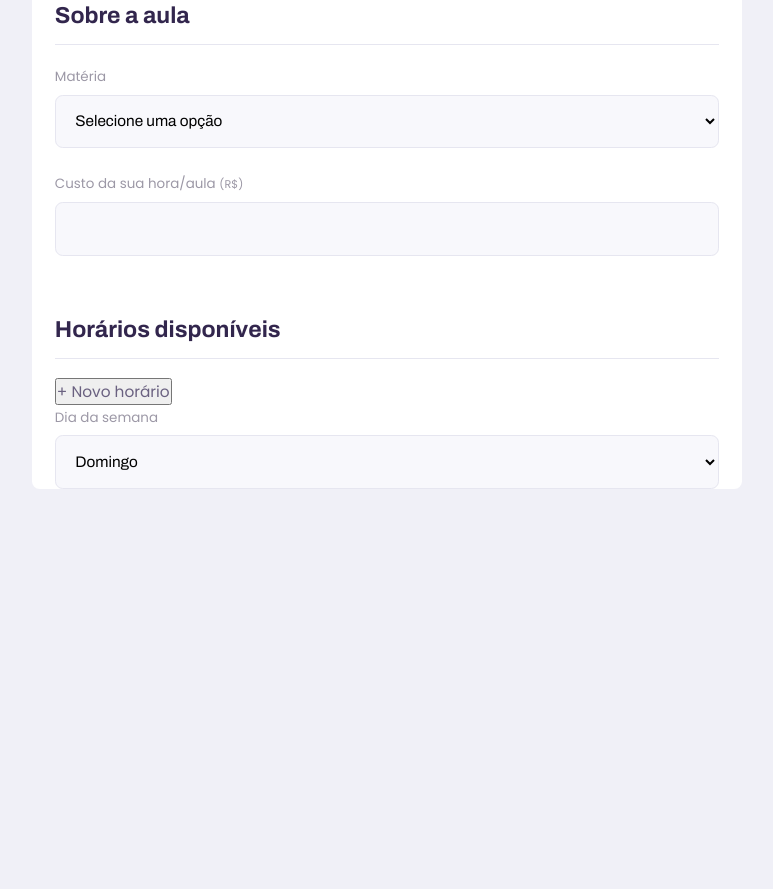
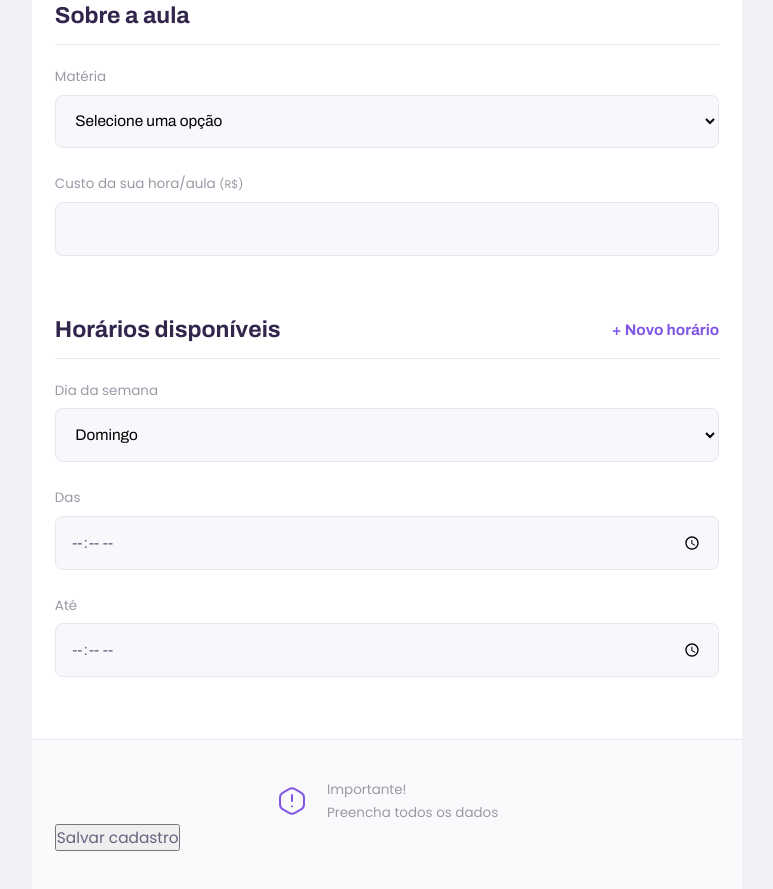
Before and after one commit to amandagonsalves/nodejs-basic-study-platform, a plain HTML site: page give-classes.html in a window 1280 px wide. Shown: the part 1002-1891 px from the top of the page, without its empty margins (253-1026 px from the left). Before the commit the page ends 1491 px from the top, so only its background shows below. Drawn offline with Linux system fonts and the light colour scheme.

Commit message:
form give classes

```diff
--- a/give-classes.html
+++ b/give-classes.html
@@ -75,12 +75,14 @@
                         </div>
                     </fieldset>
                     <fieldset>
-                        <legend>Horários disponíveis</legend>
-                        <button id="add-time">+ Novo horário</button>
+                        <legend>
+                            Horários disponíveis
+                            <button id="add-time">+ Novo horário</button>
+                        </legend>
                         <div class="schedule-item">
                             <div class="select-block">
                                 <label for="weekday">Dia da semana</label>
-                                <select name="weekday[]" id="weekday">
+                                <select name="weekday[]" required>
                                     <option value="" disabled="" hidden="">Selecione uma opção</option>
                                     <option value="0">Domingo</option>
                                     <option value="1">Segunda-feira</option>
@@ -91,9 +93,24 @@
                                     <option value="6">Sábado</option>
                                 </select>
                             </div>
+                            <div class="input-block">
+                                <label for="time_from">Das</label>
+                                <input type="time" name="time_from[]" required>
+                            </div>
+                            <div class="input-block">
+                                <label for="time_to">Até</label>
+                                <input type="time" name="time_to[]" required>
+                            </div>
                         </div>
                     </fieldset>
                 </form>
+                <footer>
+                    <p>
+                        <img src="/images/icons/warning.svg" alt="aviso importante">
+                        Importante!<br>Preencha todos os dados
+                    </p>
+                    <button type="submit" form="create-class">Salvar cadastro</button>
+                </footer>
             </main>
         </div>
     </body>
--- a/styles/partials/page-give-classes.css
+++ b/styles/partials/page-give-classes.css
@@ -28,6 +28,17 @@
     padding-bottom: 1.6rem;
     border-bottom: 1px solid var(--color-line-in-white);
 }
+#page-give-classes fieldset legend button {
+    background: none;
+    border: 0;
+    color: var(--color-primary);
+    font: 700 1.6rem Archivo;
+    cursor: pointer;
+    transition: 0.2s;
+}
+#page-give-classes fieldset legend button:hover {
+    color: var(--color-primary-dark);
+}
 #page-give-classes fieldset+fieldset {
     margin-top: 6.4rem;
 }
@@ -36,6 +47,23 @@
 #page-give-classes main fieldset .select-block+.input-block {
     margin-top: 2.4rem;
 }
+#page-give-classes main footer {
+    padding: 4rem 2.4rem;
+    background-color: var(--color-box-footer);
+    border-top: 1px solid var(--color-line-in-white);
+    margin-top: 6.4rem;
+}
+#page-give-classes main footer p {
+    display: flex;
+    align-items: center;
+    justify-content: center;
+    font-size: 1.4rem;
+    line-height: 2.4rem;
+    color: var(--color-text-complement);
+}
+#page-give-classes main footer p img {
+    margin-right: 2rem;
+}
 @media (min-width:700px) {
     #page-give-classes #container {
         max-width: 100vw;
```
